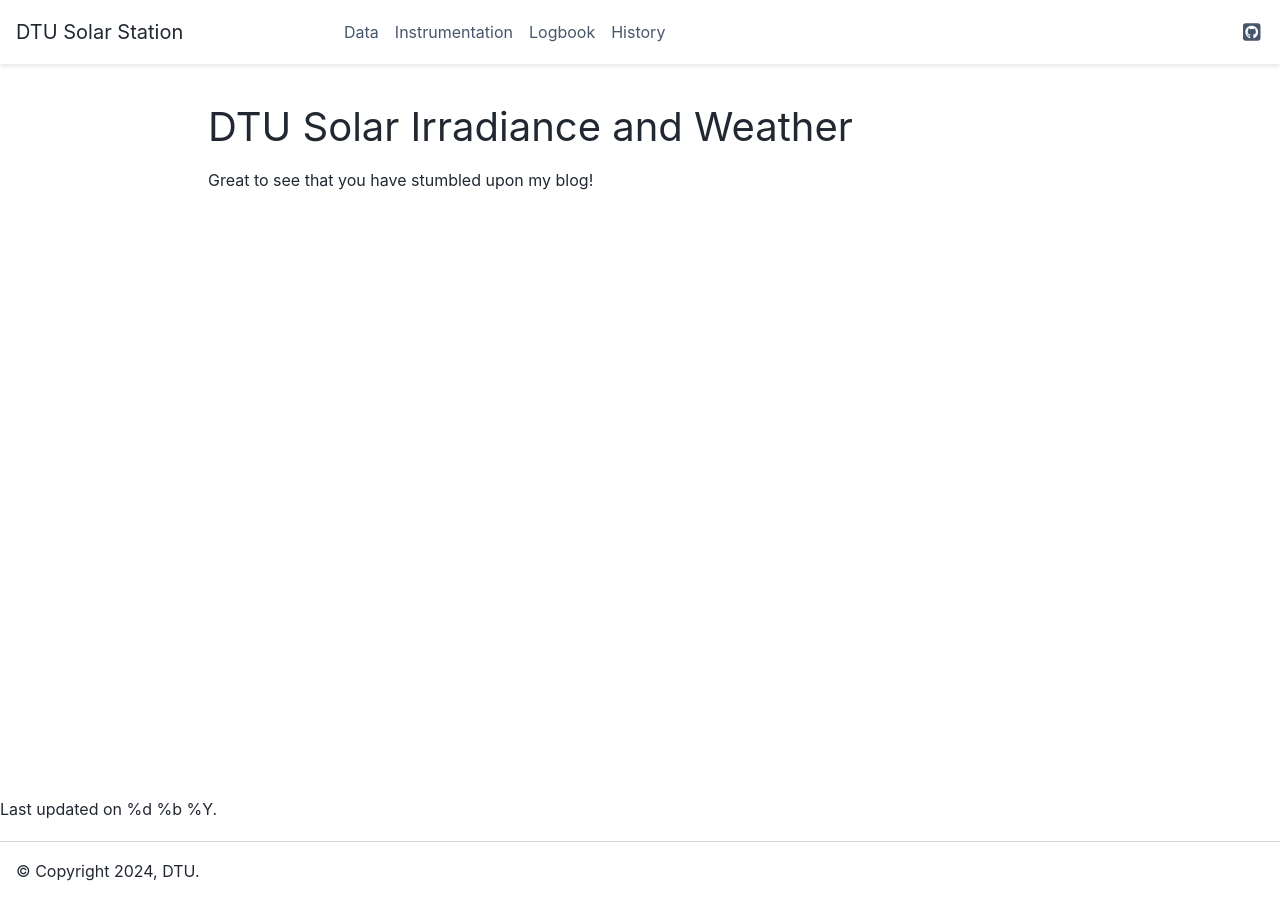
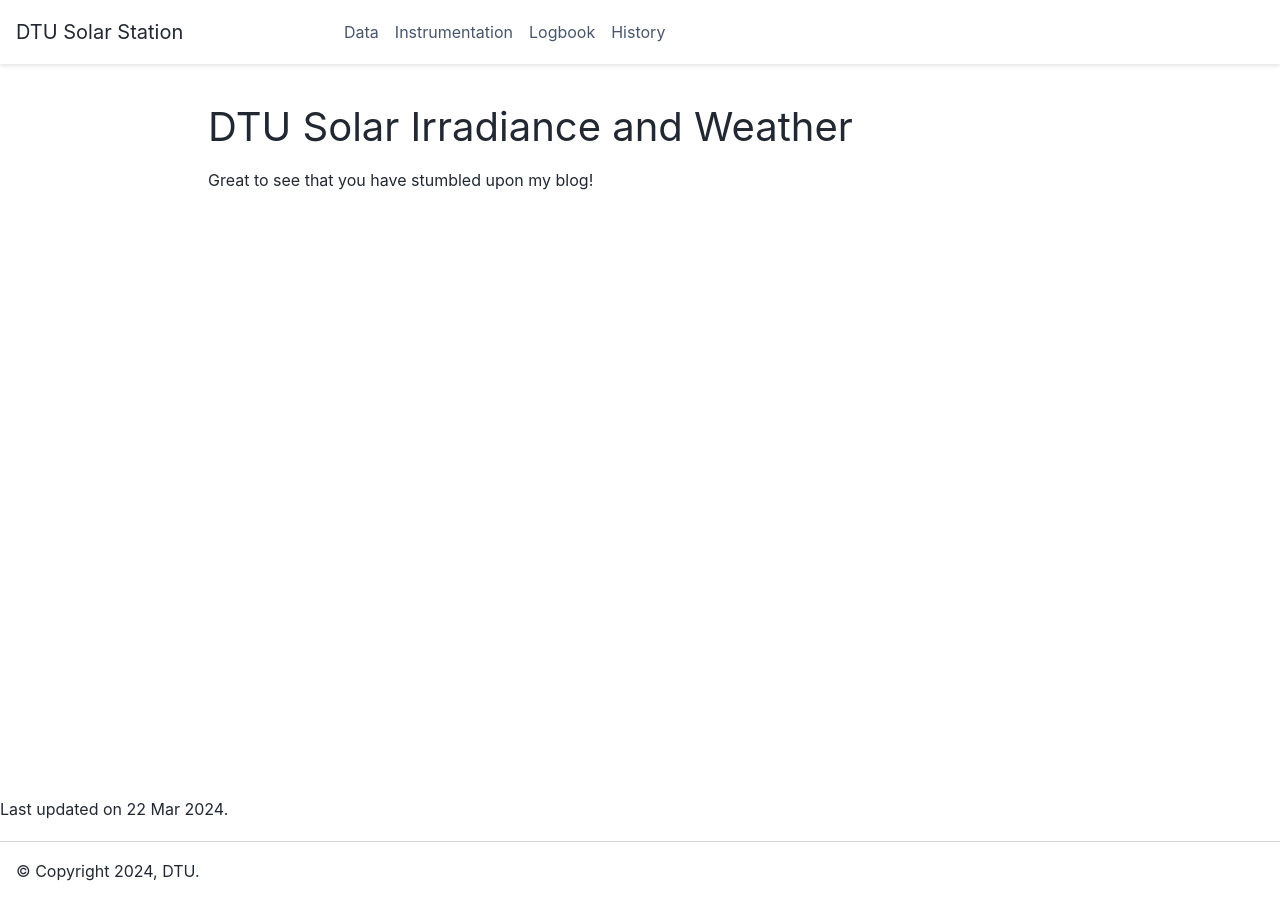
Before and after one commit to AssessingSolar/dtu_solar_station, a Sphinx documentation site: the page built from docs/index.md, in a window 1280 px wide. Built offline with Sphinx 7.4.7 and the PyData theme 0.15.4, drawn with Linux system fonts in a browser that asks for light colours.

Commit message:
Update last updated and remove github button

```diff
--- a/docs/conf.py
+++ b/docs/conf.py
@@ -49,7 +49,7 @@ html_title = 'DTU Solar Station'
 # further.  For a list of options available for each theme, see the
 # documentation.
 html_theme_options = {
-  "github_url": "https://github.com/assessingsolar/dtu_solar_station",
+  # "github_url": "https://github.com/assessingsolar/dtu_solar_station",
   "navbar_start": ["navbar-logo"],
   "navbar_center": ["navbar-nav"],
   "navbar_end": ["navbar-icon-links"],
@@ -82,7 +82,4 @@ html_sidebars = {
 
 # If not '', a 'Last updated on:' timestamp is inserted at every page bottom,
 # using the given strftime format.
-html_last_updated_fmt = '%%d %%b %%Y'
-
-#jupyter_execute_notebooks = "off"
-#nb_execution_allow_errors = True
+html_last_updated_fmt = '%d %b %Y'
```
